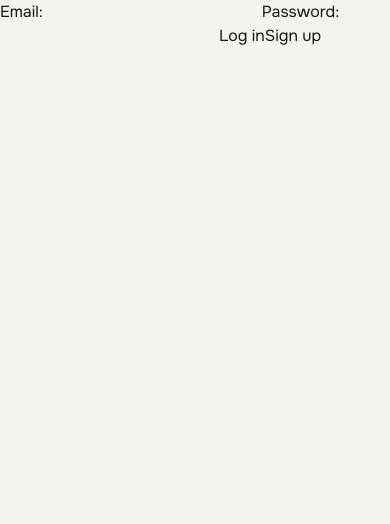
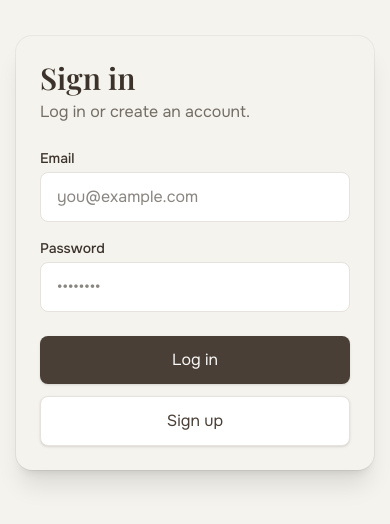
Before and after one commit to ryanmouallem/unread-app, a Next.js app: page /login in a window 390 px wide. Shown: the top 524 px of the page. Built offline with nearby package versions, Linux system fonts and the light colour scheme; a web font is replaced by a local one.

Commit message:
feat(ui,auth): modernize modal, align cards, add sign-out
- Responsive, accessible modal with ESC close and focus
- NavBar shows “Sign out” when authenticated; adds logout action
- Standardize book cards (2:3 ratio, next/image, text clamp)

```diff
--- a/next.config.mjs
+++ b/next.config.mjs
@@ -1,6 +1,13 @@
 /** @type {import('next').NextConfig} */
 const nextConfig = {
-  /* config options here */
+  images: {
+    remotePatterns: [
+      {
+        protocol: 'https',
+        hostname: 'covers.openlibrary.org',
+      },
+    ],
+  },
 };
 
 export default nextConfig;
--- /dev/null
+++ b/src/app/components/Modal.jsx
@@ -0,0 +1,97 @@
+"use client";
+
+import { useEffect, useRef } from "react";
+import { X } from "lucide-react";
+import { login, signup } from "../login/actions";
+
+export default function Modal({ closeModal }) {
+  const dialogRef = useRef(null);
+  const firstFieldRef = useRef(null);
+
+  useEffect(() => {
+    const onKey = (e) => e.key === "Escape" && closeModal();
+    document.addEventListener("keydown", onKey);
+    const { overflow } = document.body.style;
+    document.body.style.overflow = "hidden";
+    setTimeout(() => firstFieldRef.current?.focus(), 0);
+    return () => {
+      document.removeEventListener("keydown", onKey);
+      document.body.style.overflow = overflow;
+    };
+  }, [closeModal]);
+
+  return (
+    <div
+      className="fixed inset-0 z-50 flex items-center justify-center bg-black/60 backdrop-blur-sm px-4"
+      role="dialog"
+      aria-modal="true"
+      aria-labelledby="auth-modal-title"
+      onClick={closeModal}
+    >
+      <div
+        ref={dialogRef}
+        className="relative w-[min(92vw,36rem)] max-h-[85vh] overflow-y-auto rounded-2xl bg-[#F4F3ED] p-6 shadow-xl ring-1 ring-black/5"
+        onClick={(e) => e.stopPropagation()}
+      >
+        <button
+          aria-label="Close"
+          onClick={closeModal}
+          className="absolute right-3 top-3 rounded-md p-2 text-[#3B332B]/70 hover:bg-black/5 hover:text-[#3B332B] focus-visible:outline focus-visible:outline-2 focus-visible:outline-[#81A282]"
+        >
+          <X size={18} />
+        </button>
+
+        <h2 id="auth-modal-title" className="text-2xl font-semibold text-[#3B332B] pr-8">
+          Welcome back
+        </h2>
+        <p className="mt-1 text-[#3B332B]/70">Log in or create an account.</p>
+
+        <form className="mt-6 space-y-4">
+          <div>
+            <label htmlFor="email" className="block text-sm font-medium text-[#3B332B]">
+              Email
+            </label>
+            <input
+              ref={firstFieldRef}
+              id="email"
+              name="email"
+              type="email"
+              required
+              className="mt-1 w-full rounded-lg border border-[#E7E2DD] bg-white px-4 py-3 text-[#3B332B] placeholder:text-[#3B332B]/60 focus:outline-none focus:ring-2 focus:ring-[#81A282]"
+              placeholder="you@example.com"
+            />
+          </div>
+
+          <div>
+            <label htmlFor="password" className="block text-sm font-medium text-[#3B332B]">
+              Password
+            </label>
+            <input
+              id="password"
+              name="password"
+              type="password"
+              required
+              className="mt-1 w-full rounded-lg border border-[#E7E2DD] bg-white px-4 py-3 text-[#3B332B] placeholder:text-[#3B332B]/60 focus:outline-none focus:ring-2 focus:ring-[#81A282]"
+              placeholder="••••••••"
+            />
+          </div>
+
+          <div className="mt-6 flex flex-col gap-3 sm:flex-row">
+            <button
+              className="bg-[#493F37] text-[#F9F8F6] rounded-lg px-5 py-3 shadow-sm hover:bg-[#3B332B] focus-visible:outline focus-visible:outline-2 focus-visible:outline-[#81A282]"
+              formAction={login}
+            >
+              Log in
+            </button>
+            <button
+              className="bg-white text-[#493F37] border border-[#E7E2DD] rounded-lg px-5 py-3 shadow-sm hover:bg-[#F9F8F6] focus-visible:outline focus-visible:outline-2 focus-visible:outline-[#81A282]"
+              formAction={signup}
+            >
+              Sign up
+            </button>
+          </div>
+        </form>
+      </div>
+    </div>
+  );
+}
--- a/src/app/components/NavBar.jsx
+++ b/src/app/components/NavBar.jsx
@@ -1,27 +1,57 @@
+"use client";
+
 import Link from "next/link";
 import { Playfair_Display } from "next/font/google";
 import { Library } from "lucide-react";
+import { useEffect, useState } from "react";
+import { createClient as createBrowserSupabaseClient } from "@/utils/supabase/client";
+import { logout } from "@/app/login/actions";
 
 const playfair = Playfair_Display({ subsets: ["latin"] });
 
+export default function NavBar({ openModal }) {
+  const [user, setUser] = useState(null);
 
-export default function NavBar() {
+  useEffect(() => {
+    const supabase = createBrowserSupabaseClient();
+    supabase.auth.getUser().then(({ data }) => setUser(data?.user ?? null));
+    const { data: listener } = supabase.auth.onAuthStateChange((_, session) => {
+      setUser(session?.user ?? null);
+    });
+    return () => listener?.subscription?.unsubscribe?.();
+  }, []);
+
   return (
     <div className="flex justify-between items-center bg-[#F9F8F6] h-20 px-14 border-b border-[#E7E2DD]">
       <div className="flex items-center text-[#3B332B] gap-1">
         <Library size={36} />
-                <h1 className="text-4xl font-bold text-[#3B332B]"><a href="/">unread</a></h1>
+        <h1 className="text-4xl font-bold text-[#3B332B]">
+          <a href="/">unread</a>
+        </h1>
       </div>
       <nav>
         <ul className="flex gap-8 items-center text-[#3B332B] text-lg font-medium">
           <li>
             <Link href="/bookshelf">My Bookshelf</Link>
           </li>
-                    <li className="bg-[#493F37] text-[#F9F8F6] rounded-lg px-5 py-2 shadow-sm">
-                        <Link href="/login">Login</Link>
+          <li>
+            {user ? (
+              <form action={logout}>
+                <button className="bg-white text-[#493F37] border border-[#E7E2DD] rounded-lg px-5 py-2 shadow-sm cursor-pointer hover:bg-[#F9F8F6]">
+                  Sign out
+                </button>
+              </form>
+            ) : (
+              <button
+                className="bg-[#493F37] text-[#F9F8F6] rounded-lg px-5 py-2 shadow-sm cursor-pointer hover:bg-[#3B332B]"
+                onClick={openModal}
+              >
+                Login
+              </button>
+            )}
           </li>
         </ul>
       </nav>
     </div>
-    )
+  );
 }
--- a/src/app/components/SearchBar.jsx
+++ b/src/app/components/SearchBar.jsx
@@ -38,7 +38,7 @@ export default function SearchBar({ searchResult, setSearchResult}) {
                 handleSearch();
             }}>Search</button>
       </div>
-      <div className="grid grid-cols-4 gap-6">
+      <div className="grid items-stretch gap-6 grid-cols-1 sm:grid-cols-2 lg:grid-cols-3 xl:grid-cols-4">
             {searchResult.map((book) => (
                 <BookCard key={book.key} book={book}/>
                 ))}
--- a/src/app/globals.css
+++ b/src/app/globals.css
@@ -12,3 +12,18 @@ h1 {
   font-family: var(--font-playfair);
   color: #3B332B;
 }
+
+/* Simple line clamp utilities */
+.line-clamp-1 {
+  display: -webkit-box;
+  -webkit-line-clamp: 1;
+  -webkit-box-orient: vertical;
+  overflow: hidden;
+}
+
+.line-clamp-2 {
+  display: -webkit-box;
+  -webkit-line-clamp: 2;
+  -webkit-box-orient: vertical;
+  overflow: hidden;
+}
--- a/src/app/login/actions.js
+++ b/src/app/login/actions.js
@@ -44,3 +44,10 @@ export async function signup(formData) {
   revalidatePath('/', 'layout')
   redirect('/')
 }
+
+export async function logout() {
+  const supabase = await createClient()
+  await supabase.auth.signOut()
+  revalidatePath('/', 'layout')
+  redirect('/')
+}
--- a/src/app/login/page.jsx
+++ b/src/app/login/page.jsx
@@ -2,13 +2,56 @@ import { login, signup } from './actions'
 
 export default function LoginPage() {
   return (
-    <form>
-      <label htmlFor="email">Email:</label>
-      <input id="email" name="email" type="email" required />
-      <label htmlFor="password">Password:</label>
-      <input id="password" name="password" type="password" required />
-      <button formAction={login}>Log in</button>
-      <button formAction={signup}>Sign up</button>
-    </form>
+    <div className="min-h-[60vh] flex items-center justify-center px-4">
+      <div className="w-[min(92vw,36rem)] rounded-2xl bg-[#F4F3ED] p-6 shadow-xl ring-1 ring-black/5">
+        <h1 className="text-3xl font-semibold text-[#3B332B]">Sign in</h1>
+        <p className="mt-1 text-[#3B332B]/70">Log in or create an account.</p>
+
+        <form className="mt-6 space-y-4">
+          <div>
+            <label htmlFor="email" className="block text-sm font-medium text-[#3B332B]">
+              Email
+            </label>
+            <input
+              id="email"
+              name="email"
+              type="email"
+              required
+              className="mt-1 w-full rounded-lg border border-[#E7E2DD] bg-white px-4 py-3 text-[#3B332B] placeholder:text-[#3B332B]/60 focus:outline-none focus:ring-2 focus:ring-[#81A282]"
+              placeholder="you@example.com"
+            />
+          </div>
+
+          <div>
+            <label htmlFor="password" className="block text-sm font-medium text-[#3B332B]">
+              Password
+            </label>
+            <input
+              id="password"
+              name="password"
+              type="password"
+              required
+              className="mt-1 w-full rounded-lg border border-[#E7E2DD] bg-white px-4 py-3 text-[#3B332B] placeholder:text-[#3B332B]/60 focus:outline-none focus:ring-2 focus:ring-[#81A282]"
+              placeholder="••••••••"
+            />
+          </div>
+
+          <div className="mt-6 flex flex-col gap-3 sm:flex-row">
+            <button
+              className="bg-[#493F37] text-[#F9F8F6] rounded-lg px-5 py-3 shadow-sm hover:bg-[#3B332B]"
+              formAction={login}
+            >
+              Log in
+            </button>
+            <button
+              className="bg-white text-[#493F37] border border-[#E7E2DD] rounded-lg px-5 py-3 shadow-sm hover:bg-[#F9F8F6]"
+              formAction={signup}
+            >
+              Sign up
+            </button>
+          </div>
+        </form>
+      </div>
+    </div>
   )
 }
--- a/src/app/page.js
+++ b/src/app/page.js
@@ -3,15 +3,26 @@
 import { useState } from "react";
 import NavBar from "./components/NavBar";
 import SearchBar from "./components/SearchBar";
+import Modal from "./components/Modal";
 
 
 export default function Home() {
 
   const [searchResult, setSearchResult] = useState([]);
+  const [isModalOpen, setIsModalOpen] = useState(false);
+
+  function openModal() {
+    setIsModalOpen(true);
+    console.log("Modal opened!")
+  }
+
+  function closeModal() {
+    setIsModalOpen(false);
+  }
 
   return (
     <div>
-      <NavBar></NavBar>
+      <NavBar openModal={openModal}></NavBar>
 
       <div className="flex flex-col items-center justify-center min-h-screen gap-12 p-8">
        {searchResult.length === 0 && (
@@ -22,6 +33,7 @@ export default function Home() {
 
         <SearchBar searchResult={searchResult} setSearchResult={setSearchResult}/>
       </div>
+      {isModalOpen && <Modal closeModal={closeModal}/>}
     </div>
   )
 }
--- a/src/utils/supabase/middleware.js
+++ b/src/utils/supabase/middleware.js
@@ -37,15 +37,13 @@ export async function updateSession(request) {
     data: { user },
   } = await supabase.auth.getUser()
 
-  if (
-    !user &&
-    !request.nextUrl.pathname.startsWith('/login') &&
-    !request.nextUrl.pathname.startsWith('/auth') &&
-    !request.nextUrl.pathname.startsWith('/error')
-  ) {
-    // no user, potentially respond by redirecting the user to the login page
+  const pathname = request.nextUrl.pathname
+  const protectedPrefixes = ['/auth/private', '/bookshelf']
+  const isProtected = protectedPrefixes.some((p) => pathname.startsWith(p))
+
+  if (!user && isProtected) {
     const url = request.nextUrl.clone()
-    url.pathname = '/login'
+    url.pathname = '/'
     return NextResponse.redirect(url)
   }
 
```
Also changed, not shown: src/app/components/BookCard.jsx (+38 -16 lines). Lines whose indentation alone changed are shown as unchanged.
